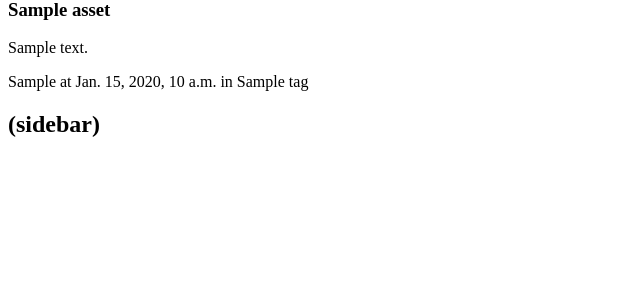
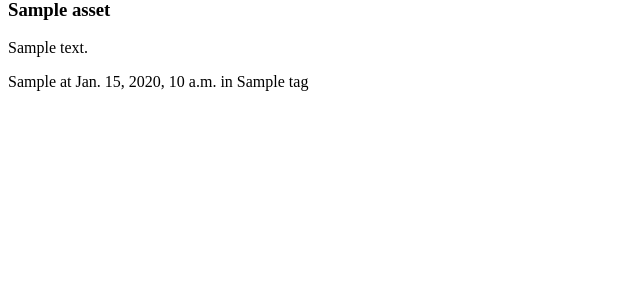
Before and after one commit to markpasc/giraffe, a Django app: template library/templates/library/stream.html in a window 1280 px wide. Shown: the part 118-419 px from the top of the page, without its empty margins (0-640 px from the left). Run offline with Django 3.2, Linux system fonts and the light colour scheme; the template is opened without the code that fills it: most values are stand-ins (such as "Sample title", 1, 10 or a date in 2020).

Commit message:
Quieter empty sidebar

```diff
--- a/library/templates/library/base.html
+++ b/library/templates/library/base.html
@@ -21,7 +21,7 @@
 
         <div class="span-5 prefix-2">
             {% block sidebar %}
-            <h2>(sidebar)</h2>
+            <!-- this is where the sidebar would go if there were one -->
             {% endblock %}
         </div>
     </div>
```
